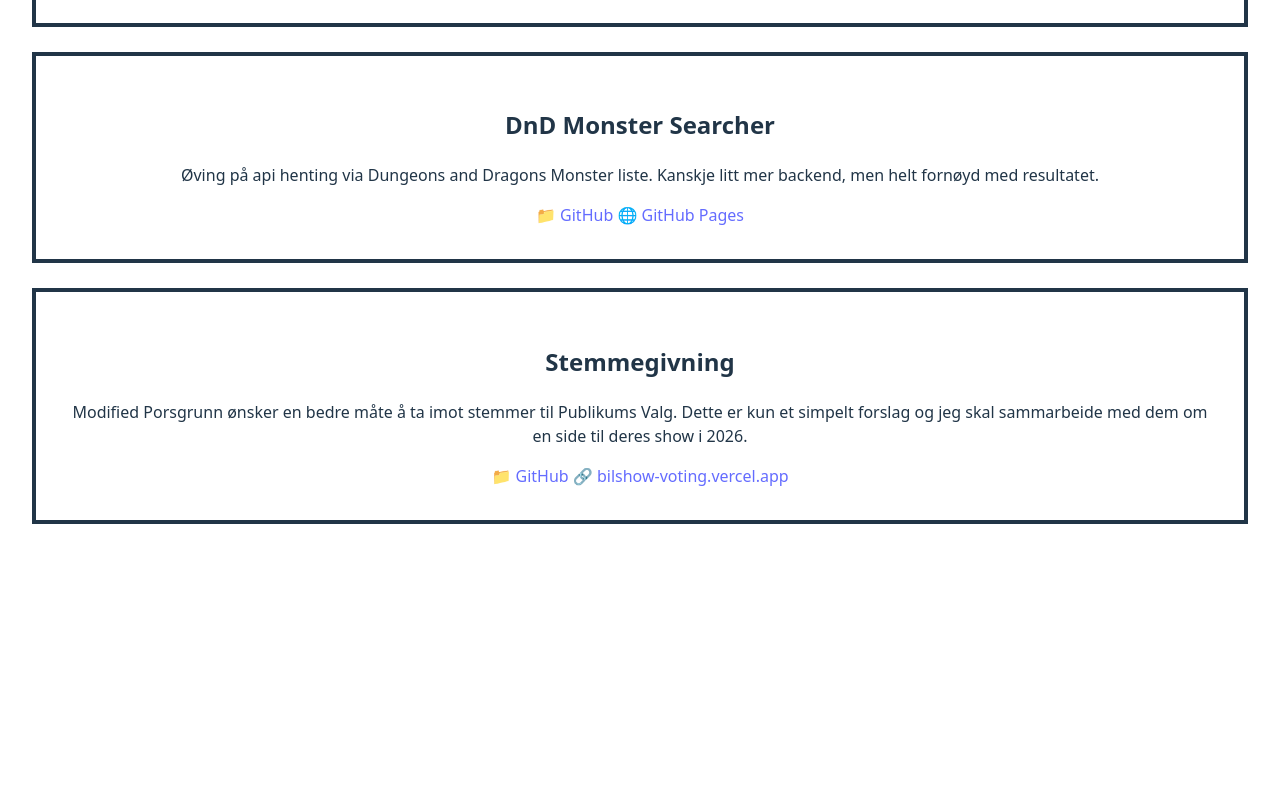
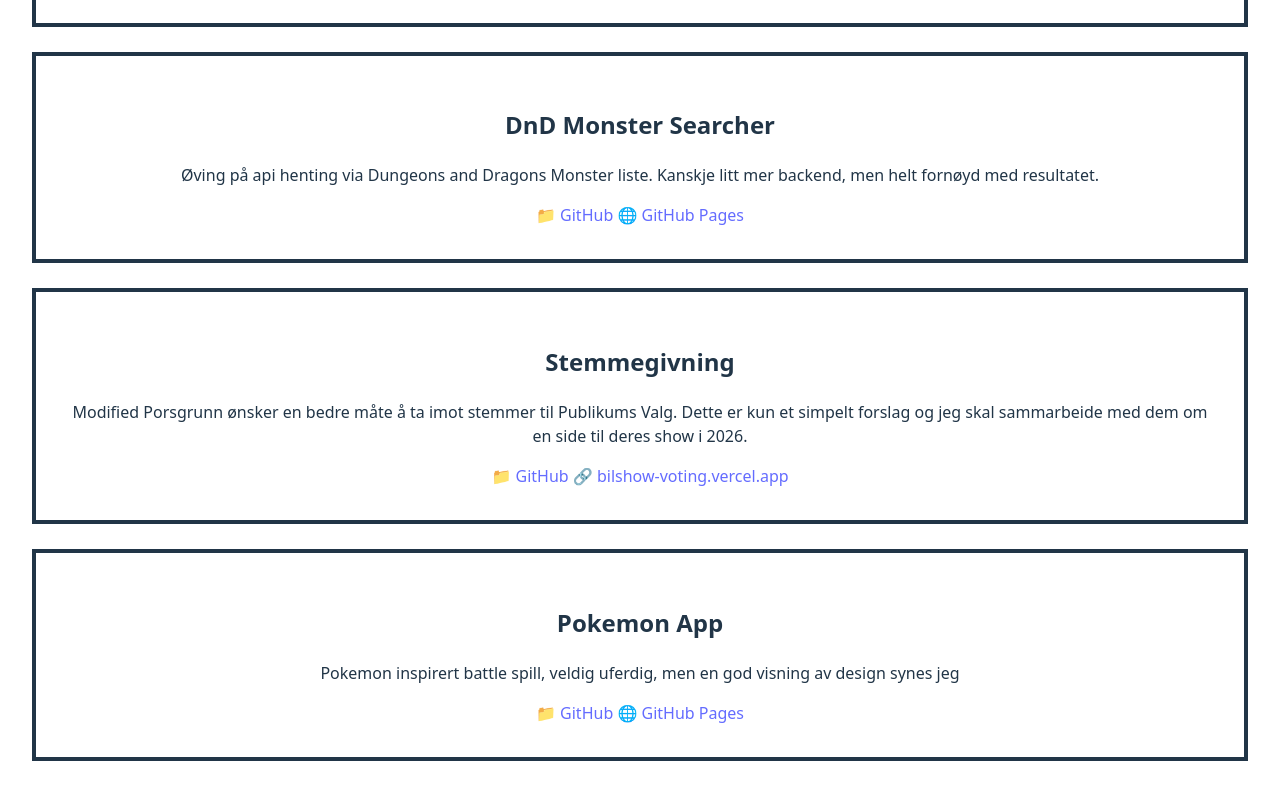
Before and after one commit to MarenSusanne/Dnd-Portfolio, a Vue app: page /Dnd-Portfolio/projects in a window 1280 px wide. Shown: the part 603-1403 px from the top of the page. Before the commit the page ends 1184 px from the top, so only its background shows below. Built offline with nearby package versions, Linux system fonts and the light colour scheme.

Commit message:
Update Projects.vue
Added pokemon project

```diff
--- a/src/components/Projects.vue
+++ b/src/components/Projects.vue
@@ -97,6 +97,12 @@
     repo: 'https://github.com/MarenSusanne/bilshow-voting',
     website: 'https://bilshow-voting.vercel.app'
   },
+  {
+    title: 'Pokemon App',
+    description: 'Pokemon inspirert battle spill, veldig uferdig, men en god visning av design synes jeg',
+    repo: 'https://github.com/MarenSusanne/PokemonBattle',
+    pages: 'https://marensusanne.github.io/PokemonBattle/'
+  },
 ]
 </script>
 
```
